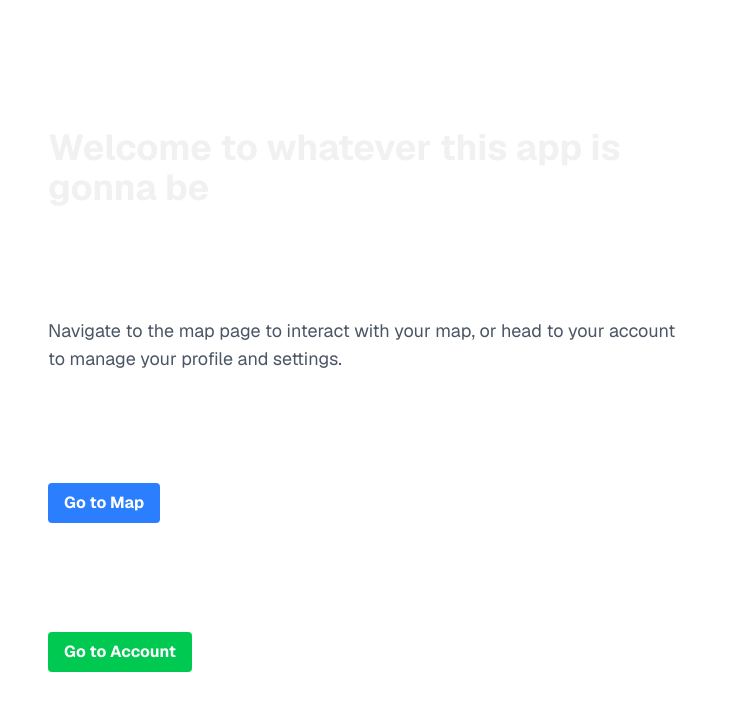
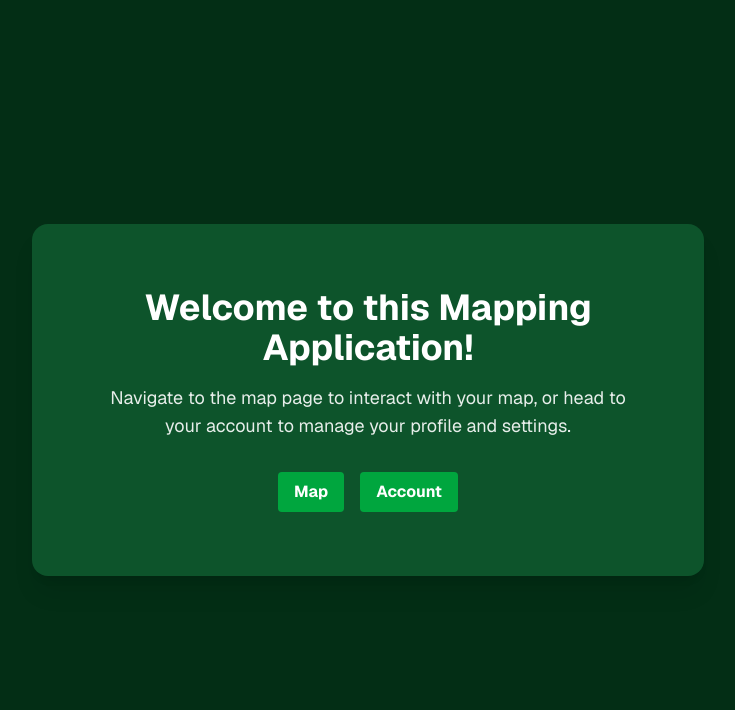
Before and after one commit to hmcmullin/personalProject, a Next.js app: page / in a window 1280 px wide. Shown: the top 710 px of the page, without its empty margins (272-1007 px from the left). Built offline with nearby package versions, Linux system fonts and the light colour scheme.

Commit message:
adjusted ui with temporary layouts and themes

```diff
--- a/app/[login]/page.tsx
+++ b/app/[login]/page.tsx
@@ -1,17 +1,46 @@
-// import LoginForm from '@/app/ui/login-form';
-import { Suspense } from 'react';
+"use client";
 
 export default function LoginPage() {
   return (
-    <main className="flex items-center justify-center md:h-screen">
-      <div className="relative mx-auto flex w-full max-w-[400px] flex-col space-y-2.5 p-4 md:-mt-32">
-        <div className="flex h-20 w-full items-end rounded-lg bg-blue-500 p-3 md:h-36">
-          <div className="w-32 text-white md:w-36">
+    <main className="flex items-center justify-center min-h-screen bg-green-950 font-sans text-white">
+      <div className="relative mx-auto flex w-full max-w-[400px] flex-col space-y-4 p-6 bg-gray-900/80 border border-gray-700 rounded-xl shadow-2xl">
+        <div className="flex h-10 w-full items-center justify-center rounded-lg bg-green-800 p-3 md:h-14 shadow-md">
+          <div className="text-white font-bold text-2xl">Sign In</div>
+        </div>
+
+        <form
+          className="flex flex-col gap-4 pt-2"
+          onSubmit={(e) => e.preventDefault()}
+        >
+          <div className="flex flex-col gap-1.5">
+            <label className="text-xs font-semibold text-gray-400 uppercase tracking-wider">
+              Email Address
+            </label>
+            <input
+              type="email"
+              placeholder="you@example.com"
+              className="w-full px-3 py-2 text-sm bg-gray-800 border border-gray-700 rounded-lg focus:outline-none focus:border-green-500 text-white"
+            />
           </div>
-        </div>
-        <Suspense>
-          {/* <LoginForm /> */}
-        </Suspense>
+
+          <div className="flex flex-col gap-1.5">
+            <label className="text-xs font-semibold text-gray-400 uppercase tracking-wider">
+              Password
+            </label>
+            <input
+              type="password"
+              placeholder="••••••••"
+              className="w-full px-3 py-2 text-sm bg-gray-800 border border-gray-700 rounded-lg focus:outline-none focus:border-green-500 text-white"
+            />
+          </div>
+
+          <button
+            type="submit"
+            className="w-full mt-2 bg-green-800 hover:bg-green-900 text-white font-bold py-2 px-4 rounded-lg transition-colors shadow-md"
+          >
+            Log In
+          </button>
+        </form>
       </div>
     </main>
   );
--- a/app/page.tsx
+++ b/app/page.tsx
@@ -1,19 +1,30 @@
-import Image from "next/image";
-
 export default function Home() {
   return (
-    <div className="flex flex-col flex-1 items-center justify-center bg-zinc-50 font-sans dark:bg-black">
-      <main className="flex flex-1 w-full max-w-3xl flex-col items-center justify-between py-32 px-16 bg-white dark:bg-black sm:items-start">
-        <h1 className="text-4xl font-bold">Welcome to whatever this app is gonna be</h1>
-        <p className="text-lg text-gray-600 dark:text-gray-400">
-          Navigate to the map page to interact with your map, or head to your account to manage your profile and settings.
-        </p>
-        <a href="/map" className="bg-blue-500 hover:bg-blue-700 text-white font-bold py-2 px-4 rounded">
-          Go to Map
-        </a>
-        <a href="/account" className="bg-green-500 hover:bg-green-700 text-white font-bold py-2 px-4 rounded">
-          Go to Account
-        </a>
+    <div className="flex min-h-screen w-full items-center justify-center bg-green-950 font-sans p-4">
+      <main className="flex w-full max-w-2xl flex-col items-center text-center gap-8 rounded-2xl bg-green-900 py-16 px-8 md:px-16 text-white shadow-xl">
+        <div className="flex flex-col gap-4">
+          <h1 className="text-4xl font-bold">
+            Welcome to this Mapping Application!
+          </h1>
+          <p className="text-lg text-white/90">
+            Navigate to the map page to interact with your map, or head to your
+            account to manage your profile and settings.
+          </p>
+        </div>
+        <nav className="flex justify-center gap-4 w-full">
+          <a
+            href="/project/map"
+            className="bg-green-600 hover:bg-green-700 text-white font-bold py-2 px-4 rounded"
+          >
+            Map
+          </a>
+          <a
+            href="/project/account"
+            className="bg-green-600 hover:bg-green-700 text-white font-bold py-2 px-4 rounded"
+          >
+            Account
+          </a>
+        </nav>
       </main>
     </div>
   );
--- a/app/project/account/page.tsx
+++ b/app/project/account/page.tsx
@@ -0,0 +1,35 @@
+export default function Home() {
+  return (
+    <div className="flex flex-col flex-1 items-center justify-center bg-green-950 font-sans">
+      <main className="flex flex-1 w-full max-w-3xl flex-col items-center text-center gap-6 py-32 px-32 bg-green-900 sm:items-center">
+        <div className="flex flex-col gap-4">
+          <h1 className="text-4xl font-bold m-5">
+            Welcome to your Account Page!
+          </h1>
+          <p className="text-lg text-white">
+            Here you can manage your profile, settings, and preferences for the
+            application, or view your account details and activity. You can also
+            navigate to the map page to interact with your map and explore its
+            features.
+          </p>
+        </div>
+        <nav className="flex justify-center gap-4 mt-4">
+          <a
+            href="/project/map"
+            className="bg-green-600 hover:bg-green-700 text-white font-bold py-2 px-4 rounded"
+          >
+            Map
+          </a>
+        </nav>
+        <h1>Map Shapes:</h1>
+        <p>15</p>
+        <h1>Map Lines:</h1>
+        <p>20</p>
+        <h1>Map Markers:</h1>
+        <p>25</p>
+        <h1>Map Activities:</h1>
+        <p>30</p>
+      </main>
+    </div>
+  );
+}
```
